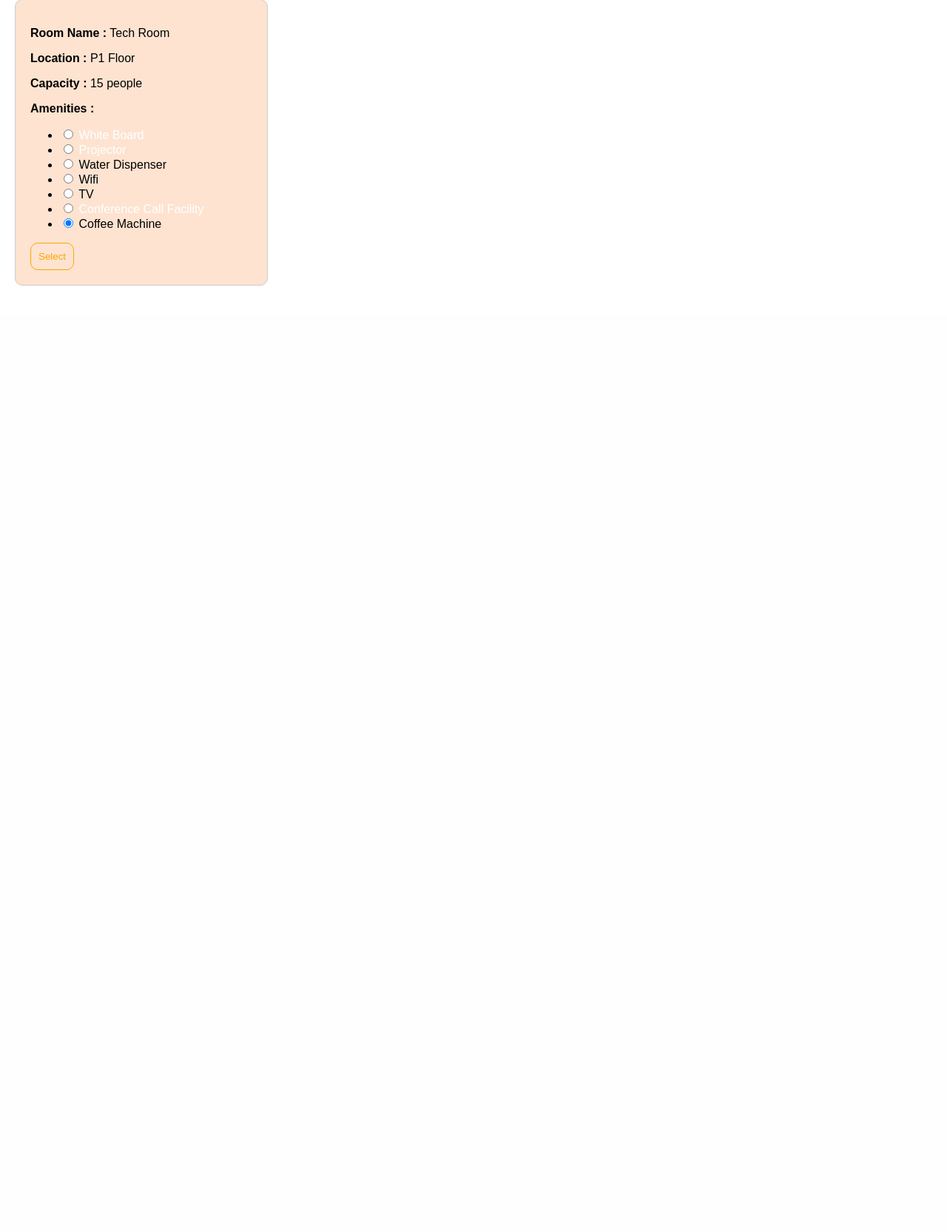
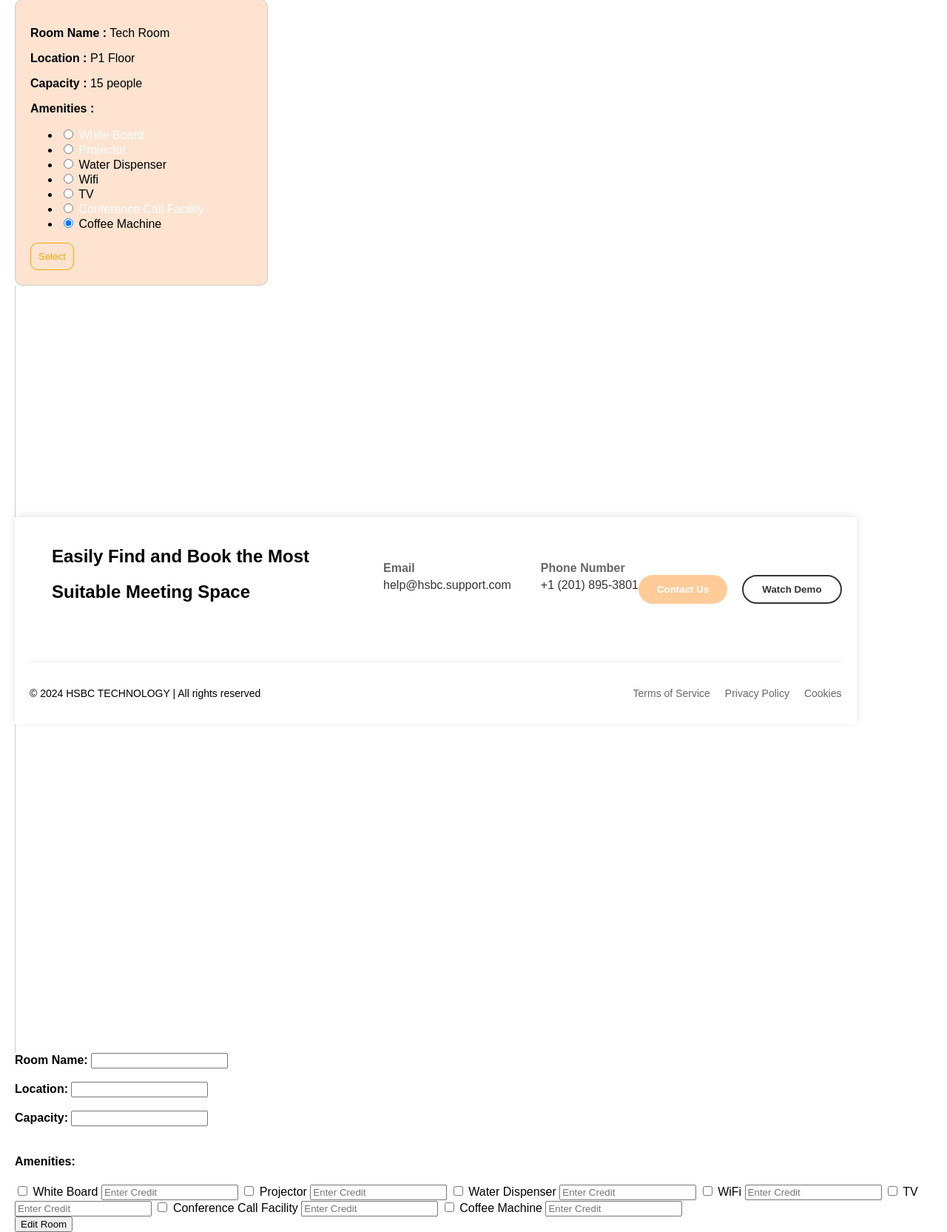
Before and after one commit to sangam-mishra/MeetingRoom, a web app: page /templates/AdminEditRoom.html in a window 1280 px wide. Shown: the part 508-2173 px from the top of the page at 74% size. Before the commit the page ends 894 px from the top, so only its background shows below. Run offline with its HTML, style and script files only (its server is not run), Linux system fonts and the light colour scheme; data that the repository does not hold is empty.

Commit message:
Update AdminEditRoom.html

```diff
--- a/src/main/webapp/templates/AdminEditRoom.html
+++ b/src/main/webapp/templates/AdminEditRoom.html
@@ -1,188 +1,521 @@
 <!DOCTYPE html>
+
 <html lang="en">
+
 <head>
+
     <meta charset="UTF-8">
+
     <meta name="viewport" content="width=device-width, initial-scale=1.0">
+
     <title>Manager's Dashboard</title>
+
     <link rel="stylesheet" href="../static/css/style1.css">
+
     <link rel="stylesheet" href="../static/css/Footer.css">
+
 </head>
+
 <body>
+
     <header>
+
         <div class="logo">
+
             <img src="../static/images/logo.png" alt="HSBC Logo">
-            <span><h5>Meeting Room Booking System</h5></span>
+
+            <span>
+                <h5>Meeting Room Booking System</h5>
+            </span>
+
         </div>
+
         <nav class="top-nav">
+
             <button class="top-button" onclick="window.location.href='#'">Create Meeting Rooms</button>
+
             <button class="top-button" onclick="window.location.href='#'">Edit Rooms</button>
+
             <button class="top-button" onclick="window.location.href='#'">See Users</button>
+
             <div class="profile-icon">
+
                 <img src="../static/images/user-icon.png" alt="Profile Icon">
+
             </div>
+
         </nav>
+
     </header>
+
     <div class="container">
+
+        <div class="container1">
+
+            <div class="left-side">
+
                 <div class="room-list">
+
                     <div class="room-card booked-room">
+
                         <div class="room-details">
+
                             <p><strong>Room Name :</strong> Conference Room 1</p>
+
                             <p><strong>Location :</strong> P1 Floor</p>
+
                             <p><strong>Capacity :</strong> 10 people</p>
+
                             <p><strong>Amenities :</strong></p>
+
                             <ul>
+
                                 <li>
+
                                     <input type="radio" name="amenities1" checked>
+
                                     <label style="color: black;">White Board</label>
+
                                 </li>
+
                                 <li>
+
                                     <input type="radio" name="amenities1">
+
                                     <label style="color: white;">Projector</label>
+
                                 </li>
+
                                 <li>
+
                                     <input type="radio" name="amenities1">
+
                                     <label style="color: white;">Water Dispenser</label>
+
                                 </li>
+
                                 <li>
+
                                     <input type="radio" name="amenities1" checked>
+
                                     <label style="color: black;">Wifi</label>
+
                                 </li>
+
                                 <li>
+
                                     <input type="radio" name="amenities1">
+
                                     <label style="color: white;">TV</label>
+
                                 </li>
+
                                 <li>
+
                                     <input type="radio" name="amenities1">
+
                                     <label style="color: white;">Conference Call Facility</label>
+
                                 </li>
+
                                 <li>
+
                                     <input type="radio" name="amenities1" checked>
+
                                     <label style="color: black;">Coffee Machine</label>
+
                                 </li>
+
                             </ul>
+
                         </div>
+
                         <button class="select-button">Select</button>
+
                     </div>
+
                     <div class="room-card booked-room">
+
                         <div class="room-details">
+
                             <p><strong>Room Name :</strong> Conference Room 2</p>
+
                             <p><strong>Location :</strong> 3rd Floor</p>
+
                             <p><strong>Capacity :</strong> 5 people</p>
+
                             <p><strong>Amenities :</strong></p>
+
                             <ul>
+
                                 <li>
+
                                     <input type="radio" name="amenities2">
+
                                     <label style="color: white;">White Board</label>
+
                                 </li>
+
                                 <li>
+
                                     <input type="radio" name="amenities2" checked>
+
                                     <label style="color: black;">Projector</label>
+
                                 </li>
+
                                 <li>
+
                                     <input type="radio" name="amenities2">
+
                                     <label style="color: white;">Water Dispenser</label>
+
                                 </li>
+
                                 <li>
+
                                     <input type="radio" name="amenities2" checked>
+
                                     <label style="color: black;">Wifi</label>
+
                                 </li>
+
                                 <li>
+
                                     <input type="radio" name="amenities2" checked>
+
                                     <label style="color: black;">TV</label>
+
                                 </li>
+
                                 <li>
+
                                     <input type="radio" name="amenities2">
+
                                     <label style="color: white;">Conference Call Facility</label>
+
                                 </li>
+
                                 <li>
+
                                     <input type="radio" name="amenities2">
+
                                     <label style="color: white;">Coffee Machine</label>
+
                                 </li>
+
                             </ul>
+
                         </div>
+
                         <button class="select-button">Select</button>
+
                     </div>
+
                     <div class="room-card booked-room">
+
                         <div class="room-details">
+
                             <p><strong>Room Name :</strong> Meeting Room 4</p>
+
                             <p><strong>Location :</strong> P2 Floor</p>
+
                             <p><strong>Capacity :</strong> 10 people</p>
+
                             <p><strong>Amenities :</strong></p>
+
                             <ul>
+
                                 <li>
+
                                     <input type="radio" name="amenities3" checked>
+
                                     <label style="color: black;">White Board</label>
+
                                 </li>
+
                                 <li>
+
                                     <input type="radio" name="amenities3" checked>
+
                                     <label style="color: black;">Projector</label>
+
                                 </li>
+
                                 <li>
+
                                     <input type="radio" name="amenities3">
+
                                     <label style="color: white;">Water Dispenser</label>
+
                                 </li>
+
                                 <li>
+
                                     <input type="radio" name="amenities3">
+
                                     <label style="color: white;">Wifi</label>
+
                                 </li>
+
                                 <li>
+
                                     <input type="radio" name="amenities3">
+
                                     <label style="color: white;">TV</label>
+
                                 </li>
+
                                 <li>
+
                                     <input type="radio" name="amenities3" checked>
+
                                     <label style="color: black;">Conference Call Facility</label>
+
                                 </li>
+
                                 <li>
+
                                     <input type="radio" name="amenities3">
+
                                     <label style="color: white;">Coffee Machine</label>
+
                                 </li>
+
                             </ul>
+
                         </div>
+
                         <button class="select-button">Select</button>
+
                     </div>
+
                     <div class="room-card booked-room">
+
                         <div class="room-details">
+
                             <p><strong>Room Name :</strong> Tech Room</p>
+
                             <p><strong>Location :</strong> P1 Floor</p>
+
                             <p><strong>Capacity :</strong> 15 people</p>
+
                             <p><strong>Amenities :</strong></p>
+
                             <ul>
+
                                 <li>
+
                                     <input type="radio" name="amenities4">
+
                                     <label style="color: white;">White Board</label>
+
                                 </li>
+
                                 <li>
+
                                     <input type="radio" name="amenities4">
+
                                     <label style="color: white;">Projector</label>
+
                                 </li>
+
                                 <li>
+
                                     <input type="radio" name="amenities4" checked>
+
                                     <label style="color: black;">Water Dispenser</label>
+
                                 </li>
+
                                 <li>
+
                                     <input type="radio" name="amenities4" checked>
+
                                     <label style="color: black;">Wifi</label>
+
                                 </li>
+
                                 <li>
+
                                     <input type="radio" name="amenities4" checked>
+
                                     <label style="color: black;">TV</label>
+
                                 </li>
+
                                 <li>
+
                                     <input type="radio" name="amenities4">
+
                                     <label style="color: white;">Conference Call Facility</label>
+
                                 </li>
+
                                 <li>
+
                                     <input type="radio" name="amenities4" checked>
+
                                     <label style="color: black;">Coffee Machine</label>
+
                                 </li>
+
                             </ul>
+
                         </div>
+
                         <button class="select-button">Select</button>
+
                     </div>
+
+                </div>
+
             </div>
 
             <div class="vertical-line"></div>
 
+            <div class="right-side">
+
+                <div class="booking-section">
+
+                    <label for="roomname" style="font-weight: bold">Room Name:</label>
+
+                    <input type="text" id="roomname" min="1"><br><br>
+
+
+
+                    <label for="time-slot" style="font-weight: bold">Location:</label>
+
+                    <input type="text" id="time-slot"><br><br>
+
+
+
+
+                    <label for="capacity" style="font-weight: bold">Capacity:</label>
+
+                    <input type="text" id="capacity"><br><br>
+
+
+
+                    <!-- Update the amenities section in your HTML -->
+
+                    <!-- Update the amenities section in your HTML -->
+
+                    <div class="amenities-container">
+
+                        <h4>Amenities:</h4>
+
+                        <div class="amenities">
+
+                            <input type="checkbox" id="whiteboard" value="5">
+
+                            <label for="whiteboard"><span>White Board</span></label>
+
+                            <input type="text" id="id" placeholder="Enter Credit">
+
+
+
+                            <input type="checkbox" id="projector" value="5">
+
+                            <label for="projector"><span>Projector</span></label>
+
+                            <input type="text" id="id" placeholder="Enter Credit">
+
+
+
+
+                            <input type="checkbox" id="water-dispenser" value="5">
+
+                            <label for="water-dispenser"><span>Water Dispenser</span></label>
+
+                            <input type="text" id="id" placeholder="Enter Credit">
+
+
+
+                            <input type="checkbox" id="wifi" value="10">
+
+                            <label for="wifi"><span>WiFi</span></label>
+
+                            <input type="text" id="id" placeholder="Enter Credit">
+
+
+
+
+                            <input type="checkbox" id="tv" value="10">
+
+                            <label for="tv"><span>TV</span></label>
+
+                            <input type="text" id="id" placeholder="Enter Credit">
+
+
+
+                            <input type="checkbox" id="conference-call" value="15">
+
+                            <label for="conference-call"><span>Conference Call Facility</span></label>
+
+                            <input type="text" id="id" placeholder="Enter Credit">
+
+
+
+                            <input type="checkbox" id="coffee-machine" value="10">
+
+                            <label for="coffee-machine"><span>Coffee Machine</span></label>
+
+                            <input type="text" id="id" placeholder="Enter Credit">
+
+                        </div>
+
+                    </div>
+                    <div class="button-container">
+
+                        <button id="book-room">Edit Room</button>
+
+                    </div>
+
+                </div>
+
+            </div>
+
+        </div>
+        <!-- Footer Section -->
+<footer>
+    <div class="footer-content">
+      <div class="footer-text">
+        <div class="tag">
+          <h2>Easily Find and Book the Most</h2>
+          <h2>Suitable Meeting Space</h2>
+        </div>
+
+        <div class="footer-contact">
+          <div class="footer-email">
+            <label>Email</label>
+            <p>help@hsbc.support.com</p>
+          </div>
+          <div class="footer-phone">
+            <label>Phone Number</label>
+            <p>+1 (201) 895-3801</p>
+          </div>
+        </div>
+      </div>
+      <div class="footer-buttons">
+        <button class="contact-btn">Contact Us</button>
+        <button class="demo-btn">Watch Demo</button>
+      </div>
+    </div>
+    <div class="footer-bottom">
+      <p>© 2024 HSBC TECHNOLOGY | All rights reserved</p>
+      <ul class="footer-links">
+        <li><a href="#">Terms of Service</a></li>
+        <li><a href="#">Privacy Policy</a></li>
+        <li><a href="#">Cookies</a></li>
+      </ul>
+    </div>
+  </footer>
+
+
+
+
+
 </body>
+
 </html>
```
Lines whose indentation alone changed are shown as unchanged.
